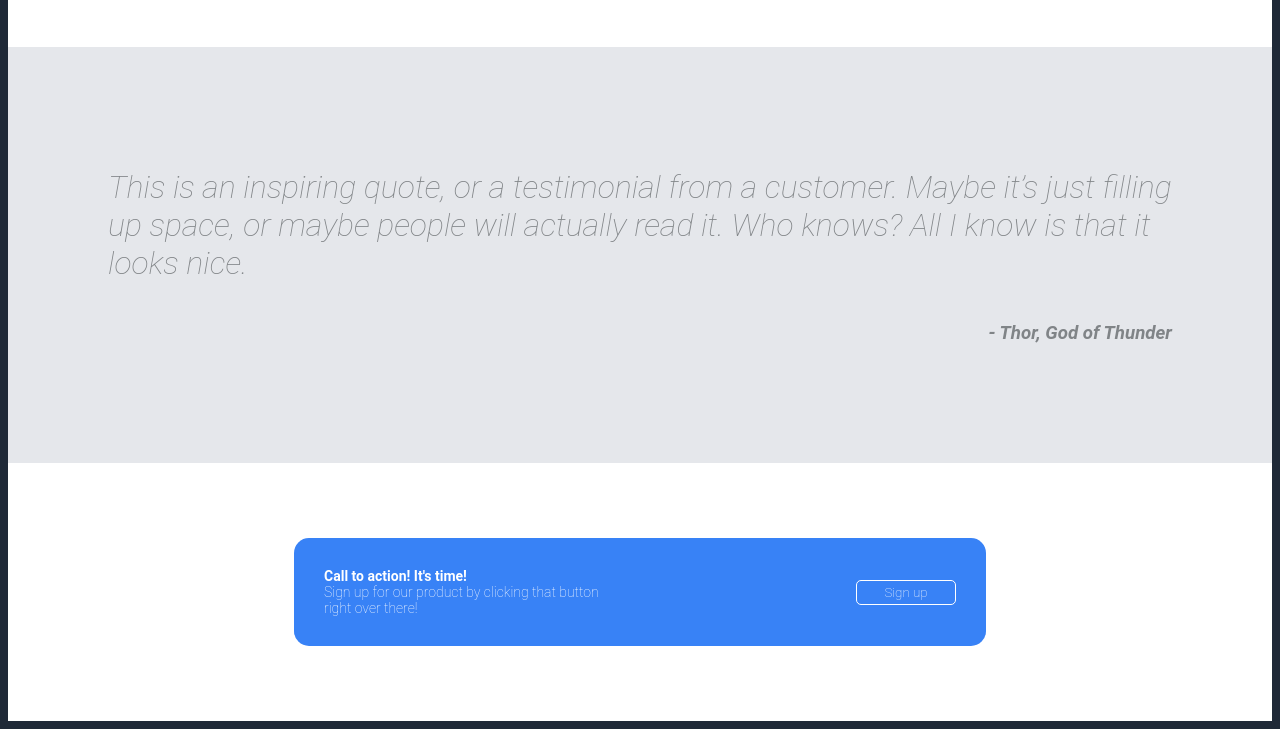
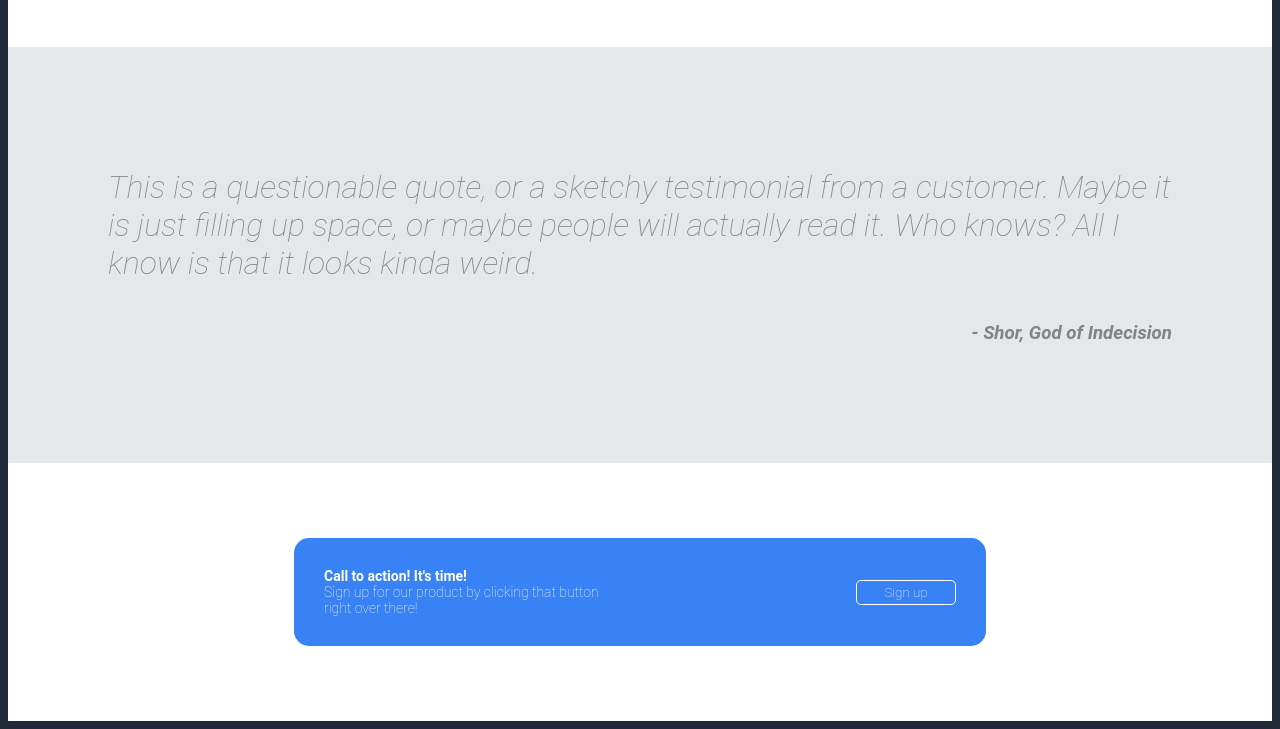
Before and after one commit to thorntonjb/odin-landing-page, a plain HTML site: page index.html in a window 1280 px wide. Shown: the part 890-1619 px from the top of the page. Drawn offline with Linux system fonts and the light colour scheme.

Commit message:
Add more humanity to page

```diff
--- a/index.html
+++ b/index.html
@@ -56,12 +56,12 @@
             </div>
 
             <div class="quote">
-                <h1 class="text3">This is an inspiring quote, or a testimonial from a customer.
-                    Maybe it’s just filling up space, or maybe people will actually read it.
-                    Who knows? All I know is that it looks nice.
+                <h1 class="text3">This is a questionable quote, or a sketchy testimonial from a customer.
+                    Maybe it is just filling up space, or maybe people will actually read it.
+                    Who knows? All I know is that it looks kinda weird.
                 </h1>
                 <div class="author">
-                    <h3 class="author"> - Thor, God of Thunder</h3>
+                    <h3 class="author"> - Shor, God of Indecision</h3>
                 </div>
             </div>
 
```
